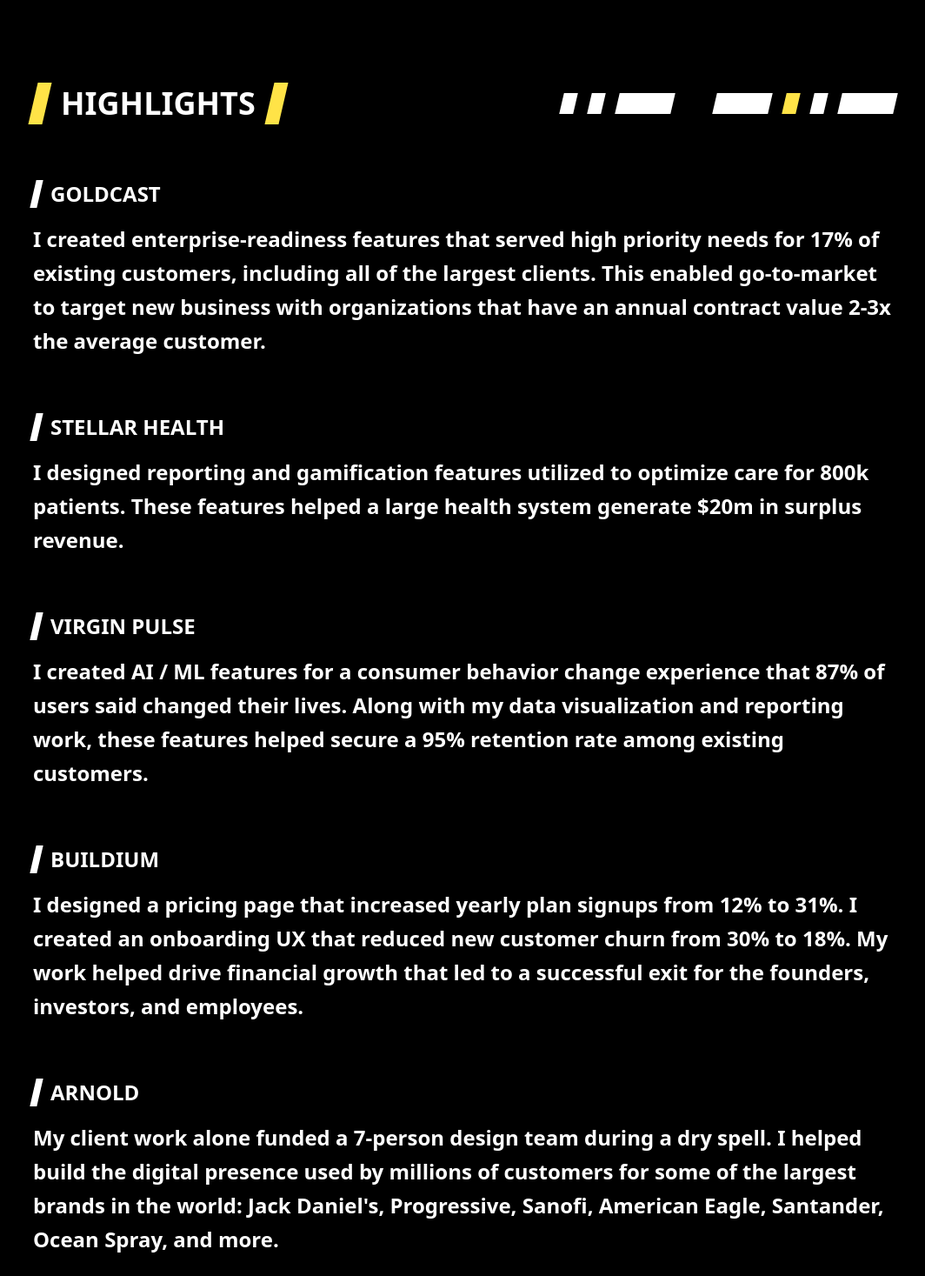
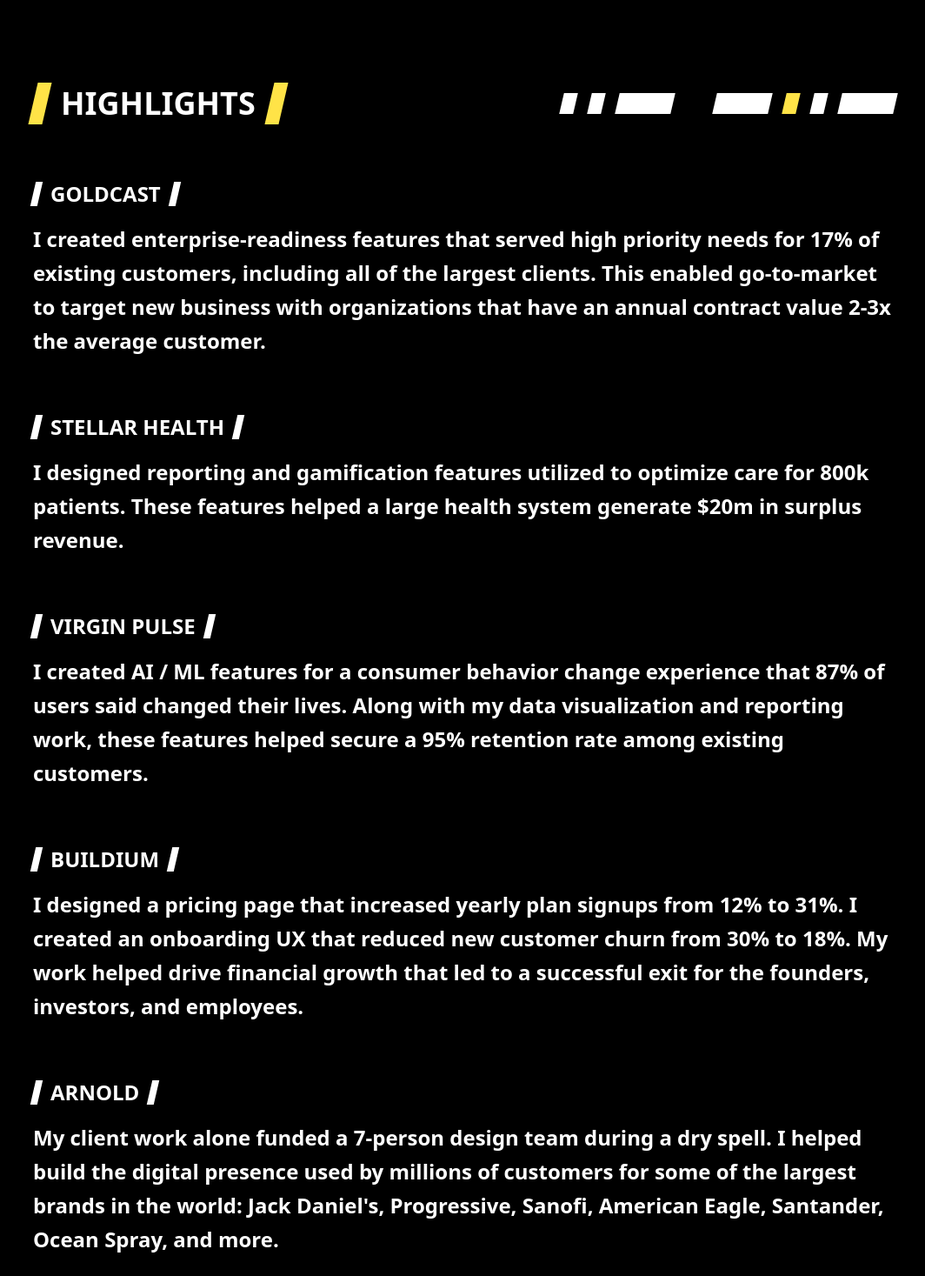
Before and after one commit to adobbs/portfolio, a Next.js app: page / in a window 1280 px wide. Shown: the part 481-1948 px from the top of the page at 87% size, without its empty margins (106-1170 px from the left). Built offline with nearby package versions, Linux system fonts and the light colour scheme.

Commit message:
Tweak visual style of subheads

```diff
--- a/app/page.tsx
+++ b/app/page.tsx
@@ -51,36 +51,41 @@
             <div className="flex flex-col gap-16 mt-16 text-sm sm:text-base lg:text-2xl">
                 <div className="flex flex-col">
                     <div className="flex items-center gap-3">
-                        <div className="w-1.5 lg:w-2 h-4 sm:h-6 lg:h-8 bg-white -skew-x-[13deg]"></div>
+                        <div className="w-1.5 lg:w-2 h-4 sm:h-5 lg:h-7 bg-white -skew-x-[13deg]"></div>
                         <div className="font-extrabold uppercase">Goldcast</div>
+                        <div className="w-1.5 lg:w-2 h-4 sm:h-5 lg:h-7 bg-white -skew-x-[13deg]"></div>
                     </div>
                     <p className="mt-4 leading-relaxed font-semibold">I created enterprise-readiness features that served high priority needs for 17% of existing customers, including all of the largest clients. This enabled go-to-market to target new business with organizations that have an annual contract value 2-3x the average customer.</p>
                 </div>
                 <div className="flex flex-col">
                     <div className="flex items-center gap-3">
-                        <div className="w-1.5 lg:w-2 h-4 sm:h-6 lg:h-8 bg-white -skew-x-[13deg]"></div>
+                        <div className="w-1.5 lg:w-2 h-4 sm:h-5 lg:h-7 bg-white -skew-x-[13deg]"></div>
                         <div className="font-extrabold uppercase">Stellar Health</div>
+                        <div className="w-1.5 lg:w-2 h-4 sm:h-5 lg:h-7 bg-white -skew-x-[13deg]"></div>
                     </div>
                     <p className="mt-4 leading-relaxed font-semibold">I designed reporting and gamification features utilized to optimize care for 800k patients. These features helped a large health system generate $20m in surplus revenue.</p>
                 </div>
                 <div className="flex flex-col">
                     <div className="flex items-center gap-3">
-                        <div className="w-1.5 lg:w-2 h-4 sm:h-6 lg:h-8 bg-white -skew-x-[13deg]"></div>
+                        <div className="w-1.5 lg:w-2 h-4 sm:h-5 lg:h-7 bg-white -skew-x-[13deg]"></div>
                         <div className="font-extrabold uppercase">Virgin Pulse</div>
+                        <div className="w-1.5 lg:w-2 h-4 sm:h-5 lg:h-7 bg-white -skew-x-[13deg]"></div>
                     </div>
                     <p className="mt-4 leading-relaxed font-semibold">I created AI / ML features for a consumer behavior change experience that 87% of users said changed their lives. Along with my data visualization and reporting work, these features helped secure a 95% retention rate among existing customers.</p>
                 </div>
                 <div className="flex flex-col">
                     <div className="flex items-center gap-3">
-                        <div className="w-1.5 lg:w-2 h-4 sm:h-6 lg:h-8 bg-white -skew-x-[13deg]"></div>
+                        <div className="w-1.5 lg:w-2 h-4 sm:h-5 lg:h-7 bg-white -skew-x-[13deg]"></div>
                         <div className="font-extrabold uppercase">Buildium</div>
+                        <div className="w-1.5 lg:w-2 h-4 sm:h-5 lg:h-7 bg-white -skew-x-[13deg]"></div>
                     </div>
                     <p className="mt-4 leading-relaxed font-semibold">I designed a pricing page that increased yearly plan signups from 12% to 31%. I created an onboarding UX that reduced new customer churn from 30% to 18%. My work helped drive financial growth that led to a successful exit for the founders, investors, and employees.</p>
                 </div>
                 <div className="flex flex-col">
                     <div className="flex items-center gap-3">
-                        <div className="w-1.5 lg:w-2 h-4 sm:h-6 lg:h-8 bg-white -skew-x-[13deg]"></div>
+                        <div className="w-1.5 lg:w-2 h-4 sm:h-5 lg:h-7 bg-white -skew-x-[13deg]"></div>
                         <div className="font-extrabold uppercase">Arnold</div>
+                        <div className="w-1.5 lg:w-2 h-4 sm:h-5 lg:h-7 bg-white -skew-x-[13deg]"></div>
                     </div>
                     <p className="mt-4 leading-relaxed font-semibold">My client work alone funded a 7-person design team during a dry spell. I helped build the digital presence used by millions of customers for some of the largest brands in the world: Jack Daniel&apos;s, Progressive, Sanofi, American Eagle, Santander, Ocean Spray, and more.</p>
                 </div>
```
